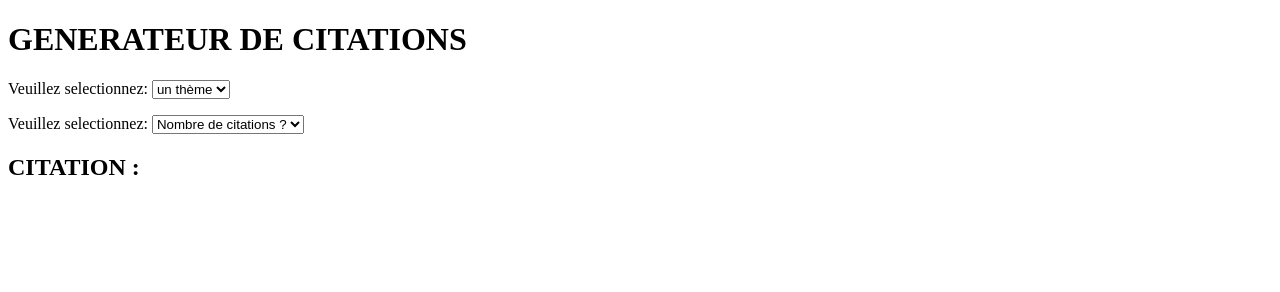
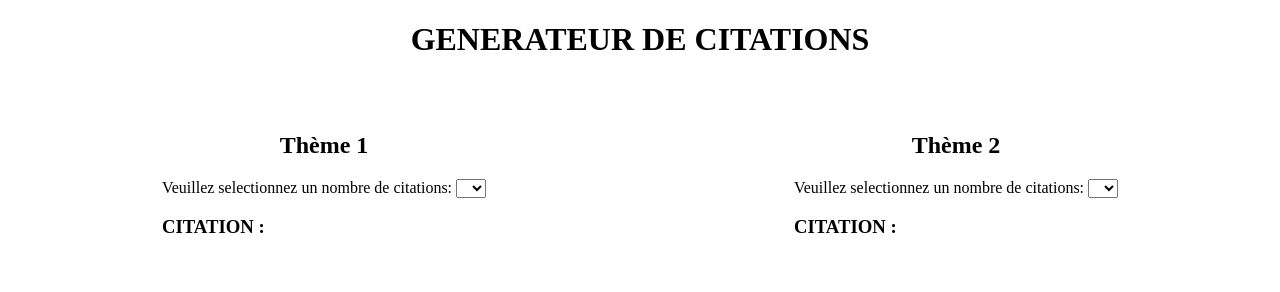
Before and after one commit to xav63/citation, a plain HTML site: page index.html in a window 1280 px wide. Drawn offline with Linux system fonts and the light colour scheme.

Commit message:
Modif HTML + ajout CSS

```diff
--- a/assets/css/style.css
+++ b/assets/css/style.css
@@ -0,0 +1,13 @@
+h1, h2
+{
+    text-align: center;
+}
+.ensemble
+{
+    display: flex;
+    justify-content: space-around;
+}
+.gauche, .droite
+{
+    margin: 2rem;
+}
--- a/assets/js/script.js
+++ b/assets/js/script.js
@@ -0,0 +1,11 @@
+let firstQuote = {
+    debut: [],
+    milieu: [],
+    fin: [],
+}
+
+let secondQuote = {
+    debut: [],
+    milieu: [],
+    fin: [],
+}
--- a/index.html
+++ b/index.html
@@ -9,30 +9,36 @@
     <title>Générateur de citations</title>
 </head>
 <body>
-    <header>
-      <nav></nav>
-    </header>
   <main>
   <h1>GENERATEUR DE CITATIONS</h1>
-        <p class="">Veuillez selectionnez: <select name="Choix" id="Menu">
-          <option value="">un thème</option>
-          <option value="Choix 1">Thème 1</option>
-          <option value="Choix 2">Thème 2</option>
-      </select>
-
-      <p class="">Veuillez selectionnez: <select name="Choix" id="Menu">
-        <option value="">Nombre de citations ?</option>
+  <section class="ensemble">
+    <section class="gauche">
+      <h2>Thème 1</h2>
+        <p class="">Veuillez selectionnez un nombre de citations: <select name="Choix" id="Menu">
+          <option value="Choix 0"></option>
           <option value="Choix 1">1</option>
           <option value="Choix 2">2</option>
           <option value="Choix 3">3</option>
           <option value="Choix 4">4</option>
           <option value="Choix 5">5</option>
           </select>
-
-      <h2>CITATION :</h2>
-
-        <p id="citation"></p>
-        <p></p>
+      <h3>CITATION :</h3>
+        <p id="citation1"></p>
+    </section>
+    <section class="droite">
+      <h2>Thème 2</h2>
+        <p class="">Veuillez selectionnez un nombre de citations: <select name="Choix" id="Menu">
+          <option value="Choix 0"></option>
+          <option value="Choix 1">1</option>
+          <option value="Choix 2">2</option>
+          <option value="Choix 3">3</option>
+          <option value="Choix 4">4</option>
+          <option value="Choix 5">5</option>
+        </select>
+      <h3>CITATION :</h3>
+          <p id="citation2"></p>
+    </section>
+  </section>
       </main>
     <footer>
 
```
Lines whose indentation alone changed are shown as unchanged.
